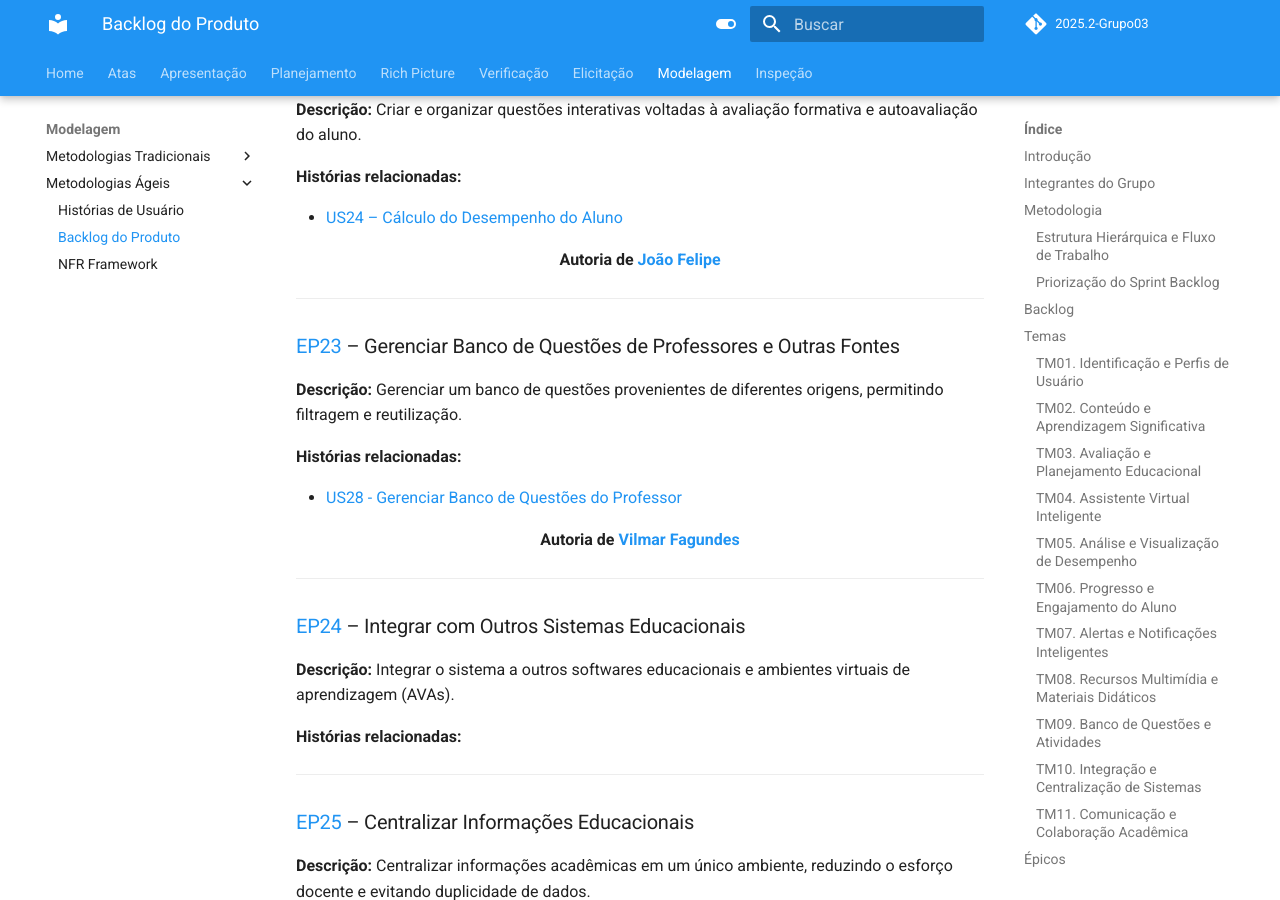
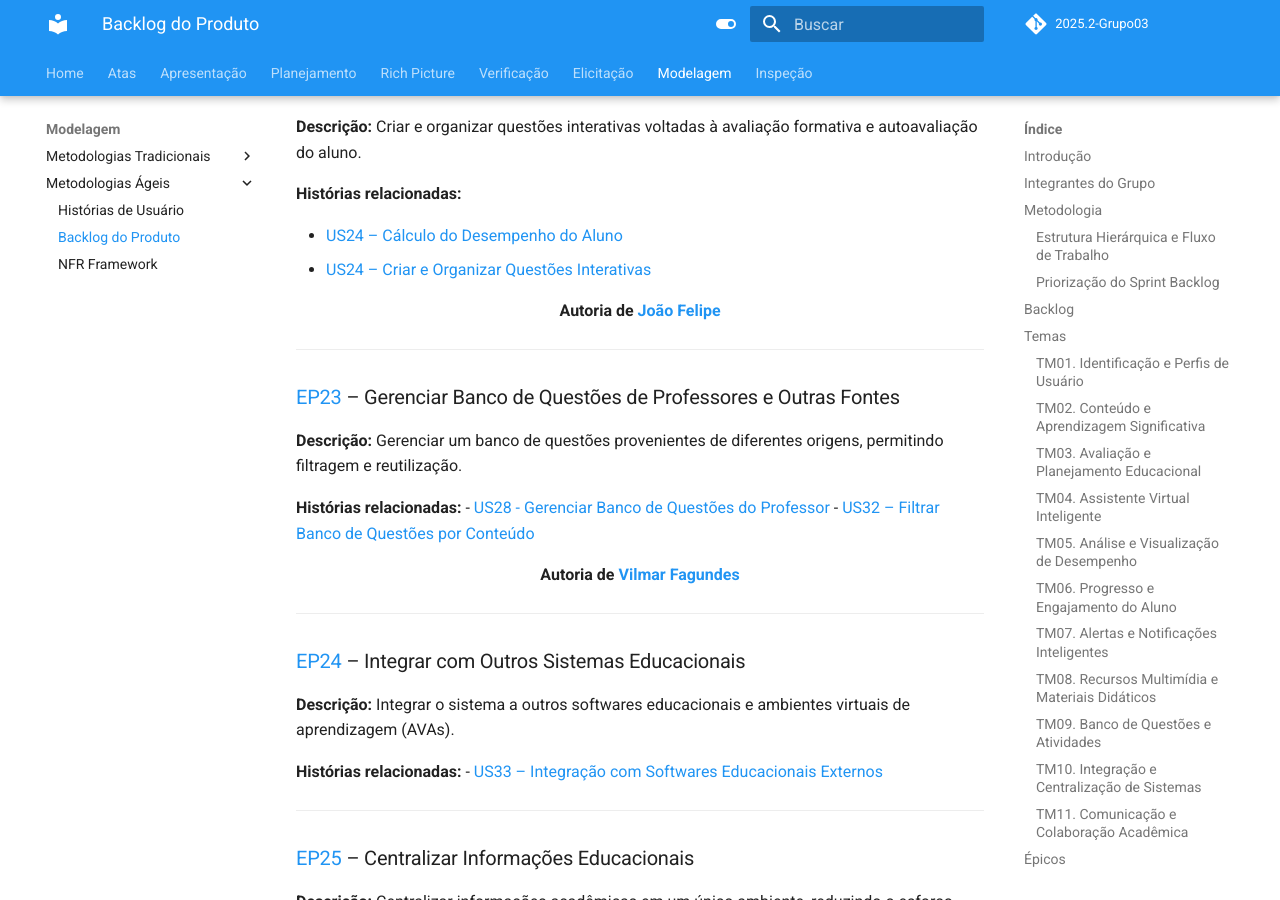
Before and after one commit to Requisitos-de-Software/2025.2-Grupo03, an MkDocs documentation site: the page built from docs/Modelagem/backlog_do_produto.md, in a window 1280 px wide and 900 px high, scrolled down 15268 px. Built offline with MkDocs 1.6.1 and Material for MkDocs 9.7.7, drawn with Linux system fonts in a browser that asks for light colours; comment, search, counter and statistics services are not loaded; some of the changed text lies outside the part shown.

```diff
--- a/docs/Modelagem/backlog_do_produto.md
+++ b/docs/Modelagem/backlog_do_produto.md
@@ -221,7 +221,7 @@ menores, chamadas de **histórias de usuário**, facilitando o entendimento do s
 ### [EP03](https://requisitos-de-software.github.io/2025.2-Grupo03/Modelagem/backlog_do_produto/#ep03-organizar-e-publicar-materiais-por-topicos-e-niveis-cognitivos) – Organizar e Publicar Materiais por Tópicos e Níveis Cognitivos
 **Descrição:** Organizar e publicar materiais educacionais considerando tópicos, níveis cognitivos e relações entre conteúdos.
 
-**Histórias relacionadas:**
+**Histórias relacionadas:** - [US31 – Organização de Materiais por Tópicos de Conteúdo](https://requisitos-de-software.github.io/2025.2-Grupo03/Modelagem/historias_de_usuario/#us53-organizacao-de-materiais-por-topicos-de-conteudo)
 
 ---
 
@@ -282,6 +281,7 @@ menores, chamadas de **histórias de usuário**, facilitando o entendimento do s
 **Histórias relacionadas:**
 
 - [US49 – Análise Cognitiva e Apoio à Aprendizagem](https://requisitos-de-software.github.io/2025.2-Grupo03/Modelagem/historias_de_usuario/#us49-analise-cognitiva-e-apoio-a-aprendizagem)
+- [US36 – Analisar Situação de Aprendizagem na Interação](https://requisitos-de-software.github.io/2025.2-Grupo03/Modelagem/historias_de_usuario/#us36-analisar-situacao-de-aprendizagem-na-interacao)
 
 <div align="center"><strong>Autoria de <a href="https://github.com/ArthurGuilher62">Arthur Guilherme</a></strong></div>
 
@@ -412,6 +412,7 @@ menores, chamadas de **histórias de usuário**, facilitando o entendimento do s
 **Histórias relacionadas:**
 
 - [US24 – Cálculo do Desempenho do Aluno](https://requisitos-de-software.github.io/2025.2-Grupo03/Modelagem/historias_de_usuario/#us24-calculo-do-desempenho-do-aluno)
+- [US24 – Criar e Organizar Questões Interativas](https://requisitos-de-software.github.io/2025.2-Grupo03/Modelagem/historias_de_usuario/#us24-criar-e-organizar-questoes-interativas)
 
 <div align="center"><strong>Autoria de <a href="https://github.com/MrBolt2005">João Felipe</a></strong></div>
 
@@ -420,9 +421,8 @@ menores, chamadas de **histórias de usuário**, facilitando o entendimento do s
 ### [EP23](https://requisitos-de-software.github.io/2025.2-Grupo03/Modelagem/backlog_do_produto/#ep23-gerenciar-banco-de-questoes-de-professores-e-outras-fontes) – Gerenciar Banco de Questões de Professores e Outras Fontes
 **Descrição:** Gerenciar um banco de questões provenientes de diferentes origens, permitindo filtragem e reutilização.
 
-**Histórias relacionadas:**
-
-- [US28 - Gerenciar Banco de Questões do Professor](https://requisitos-de-software.github.io/2025.2-Grupo03/Modelagem/historias_de_usuario/#us28-gerenciar-banco-de-questoes-do-professor)
+**Histórias relacionadas:** - [US28 - Gerenciar Banco de Questões do Professor](https://requisitos-de-software.github.io/2025.2-Grupo03/Modelagem/historias_de_usuario/#us28-gerenciar-banco-de-questoes-do-professor)
+- [US32 – Filtrar Banco de Questões por Conteúdo](https://requisitos-de-software.github.io/2025.2-Grupo03/Modelagem/historias_de_usuario/#us32-filtrar-banco-de-questoes-por-conteudo)
 
 <div align="center"><strong>Autoria de <a href="https://github.com/VilmarFagundes">Vilmar Fagundes</a></strong></div>
 
@@ -431,7 +431,7 @@ menores, chamadas de **histórias de usuário**, facilitando o entendimento do s
 ### [EP24](https://requisitos-de-software.github.io/2025.2-Grupo03/Modelagem/backlog_do_produto/#ep24-integrar-com-outros-sistemas-educacionais) – Integrar com Outros Sistemas Educacionais
 **Descrição:** Integrar o sistema a outros softwares educacionais e ambientes virtuais de aprendizagem (AVAs).
 
-**Histórias relacionadas:**
+**Histórias relacionadas:** - [US33 – Integração com Softwares Educacionais Externos](https://requisitos-de-software.github.io/2025.2-Grupo03/Modelagem/historias_de_usuario/#us33-integracao-com-softwares-educacionais-externos)
 
 ---
 
```
Also changed, not shown: other parts of docs/Modelagem/backlog_do_produto.md (+2 -3 lines), docs/Modelagem/historias_de_usuario.md (+1 -1 lines).
